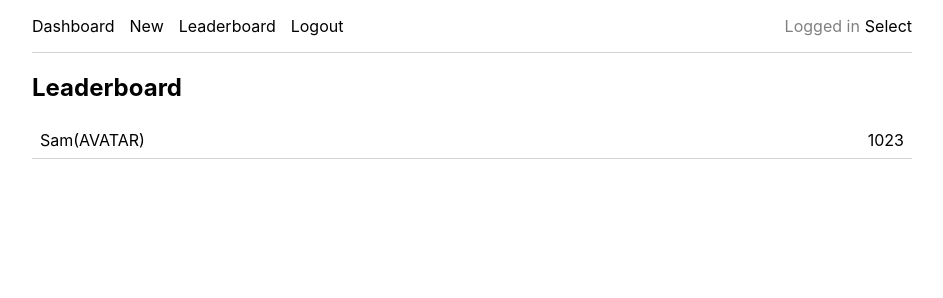
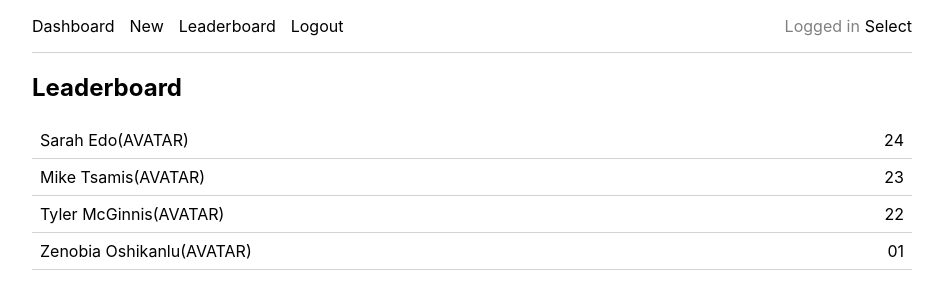
Before and after one commit to nickhibbits/employee-poll-react-app, a React app: page /leaderboard in a window 1280 px wide. Both pictures are taken after a click on the input 640 px from the left and 437 px from the top of the page. Shown: the whole page, without its empty margins (168-1111 px from the left). Built offline with nearby package versions, Linux system fonts and the light colour scheme.

Commit message:
create & sort leaderboard

```diff
--- a/src/components/Leaderboard.js
+++ b/src/components/Leaderboard.js
@@ -1,24 +1,37 @@
+import { connect } from "react-redux";
 import "../styles/leaderboard.css";
+import LeaderboardRow from "./LeaderboardRow";
 
 const LeaderBoard = ({ users }) => {
   // TODO create function that returns new ordered array of users
 
   // Consider using table
+
+  console.log("users", users);
+
+  function getSum(a, b) {
+    return a + b;
+  }
   return (
     <div className="leaderboard-component">
       <h2>Leaderboard</h2>
-      <section className="user-row">
-        <div className="info-wrapper">
-          <div className="user-name">Sam</div>
-          <div className="user-avatar">(AVATAR)</div>
-        </div>
-        <div className="info-wrapper">
-          <div className="questions-asked">10</div>
-          <div className="questions-answered">23</div>
-        </div>
-      </section>
+      <div className="leaderboard-wrapper">
+        {Object.values(users)
+          .sort((a, b) => {
+            return (
+              getSum(b.questions.length, Object.keys(b.answers).length) -
+              getSum(a.questions.length, Object.keys(a.answers).length)
+            );
+          })
+          .map((user) => {
+            return <LeaderboardRow key={user.id} user={user} />;
+          })}
+      </div>
     </div>
   );
 };
 
-export default LeaderBoard;
+const mapStateToProps = ({ users }) => ({
+  users,
+});
+export default connect(mapStateToProps)(LeaderBoard);
--- /dev/null
+++ b/src/components/LeaderboardRow.js
@@ -0,0 +1,21 @@
+import "../styles/leaderboard.css";
+
+const LeaderboardRow = ({ user }) => {
+  const { name, questions, answers } = user;
+  return (
+    <div className="leaderboard-row-component">
+      <div className="info-wrapper">
+        <div className="user-name">{name}</div>
+        <div className="user-avatar">(AVATAR)</div>
+      </div>
+      <div className="info-wrapper">
+        <div className="questions-asked">{questions.length}</div>
+        <div className="questions-answered">
+          {Object.values(answers).length}
+        </div>
+      </div>
+    </div>
+  );
+};
+
+export default LeaderboardRow;
--- a/src/styles/leaderboard.css
+++ b/src/styles/leaderboard.css
@@ -1,4 +1,4 @@
-.user-row {
+.leaderboard-row-component {
   display: flex;
   justify-content: space-between;
   border-bottom: solid 1px lightgray;
```
